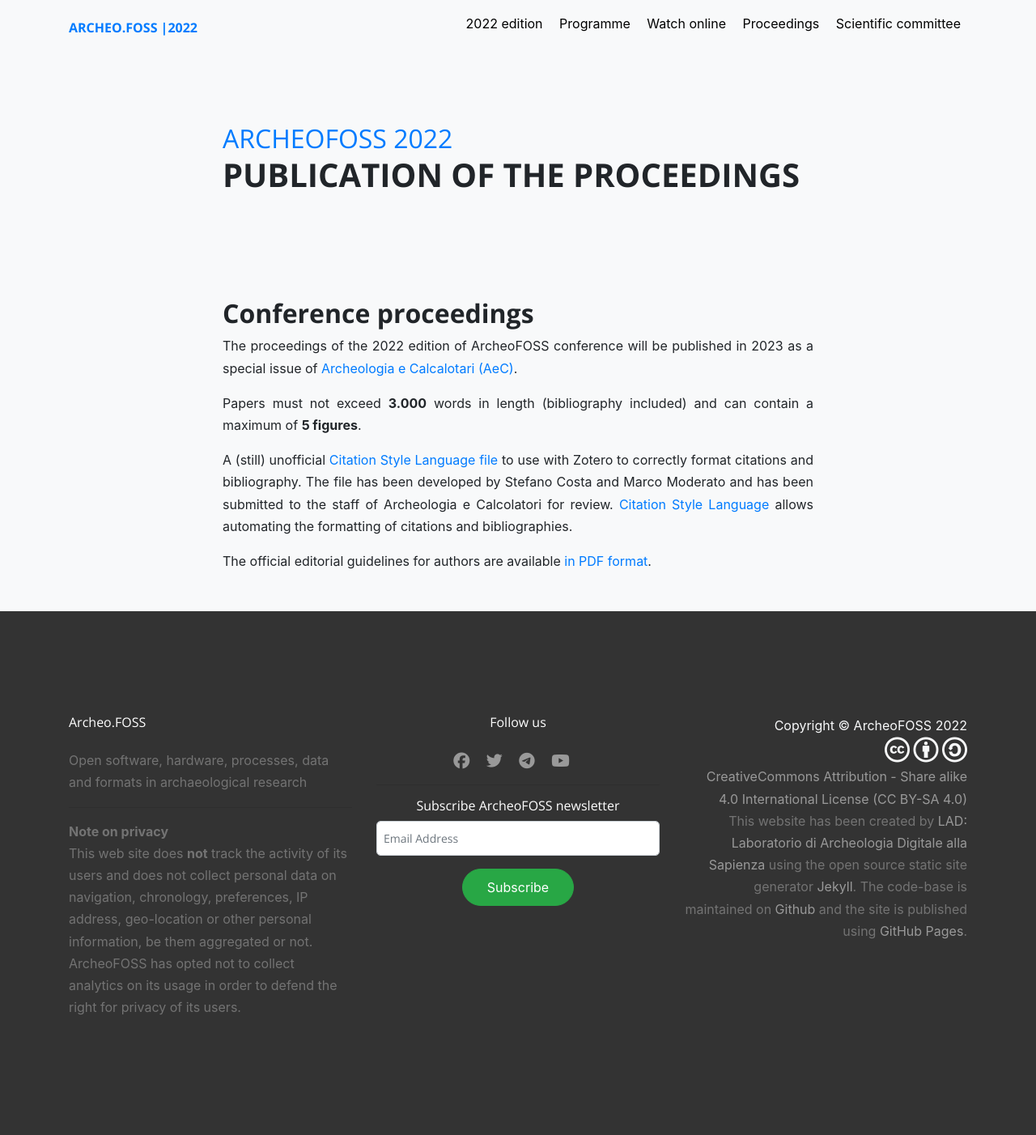
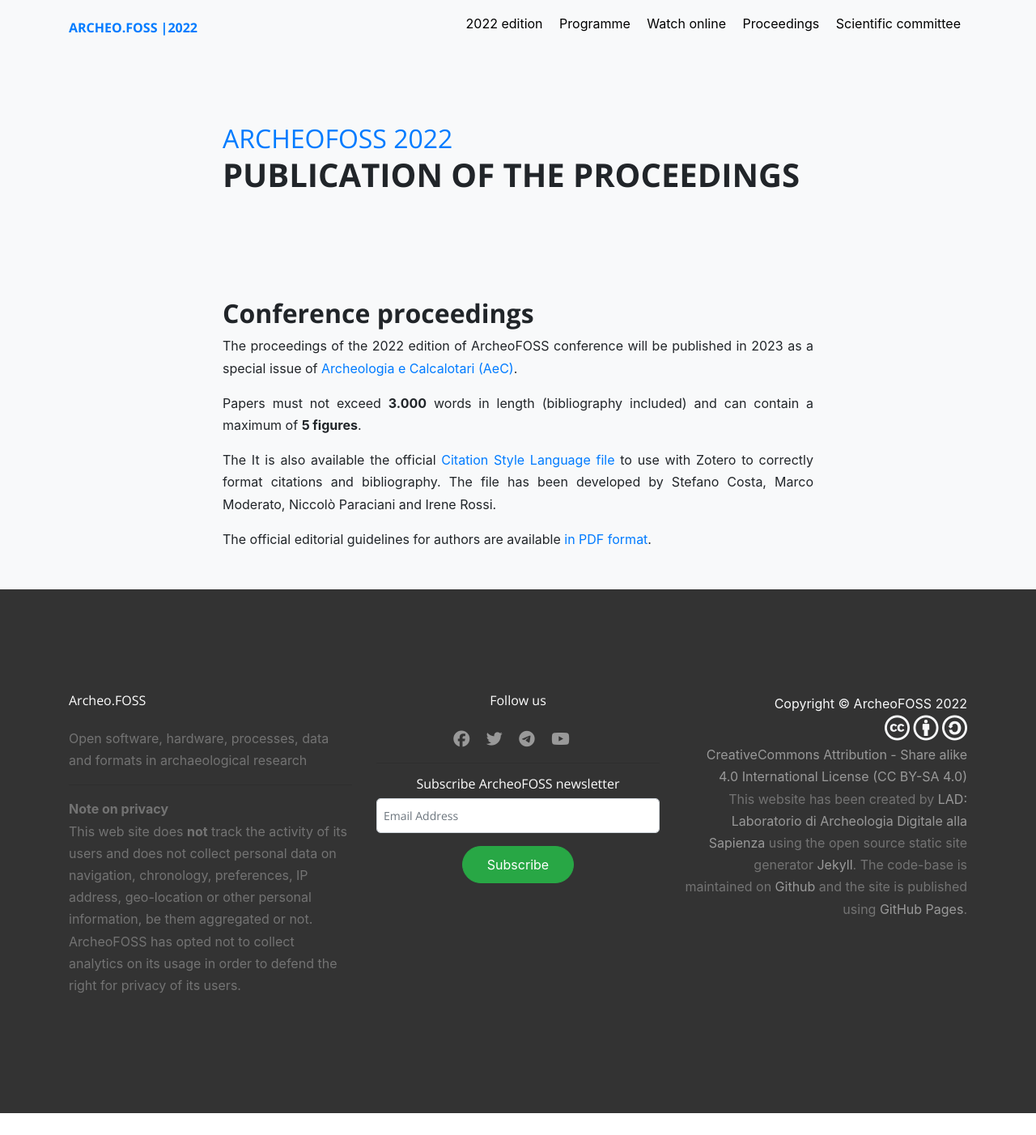
Before and after one commit to archeofoss/archeofoss, a Jekyll site: the page built from 2022/proceedings.md, in a window 1280 px wide. Shown: the whole page at 81% size. Built offline with Jekyll 4.4.1, drawn with Linux system fonts in a browser that asks for light colours; nearby versions of some CDN libraries; after the commit the page ends 1375 px from its top, so only the background shows below that.

Commit message:
Updated official CSL

```diff
--- a/2022/proceedings.md
+++ b/2022/proceedings.md
@@ -10,6 +10,6 @@ The proceedings of the 2022 edition of ArcheoFOSS conference will be published i
 
 Papers must not exceed **3.000** words in length (bibliography included) and can contain a maximum of **5 figures**.
 
-A (still) unofficial [Citation Style Language file](archeologia-e-calcolatori.csl) to use with Zotero to correctly format citations and bibliography. The file has been developed by Stefano Costa and Marco Moderato and has been submitted to the staff of Archeologia e Calcolatori for review. [Citation Style Language](https://citationstyles.org/) allows automating the formatting of citations and bibliographies.
+The It is also available the official [Citation Style Language file](archeologia-e-calcolatori.csl) to use with Zotero to correctly format citations and bibliography. The file has been developed by Stefano Costa, Marco Moderato, Niccolò Paraciani and Irene Rossi.
 
 The official editorial guidelines for authors are available [in PDF format](AeC-editorial-guidelines.pdf).
```
